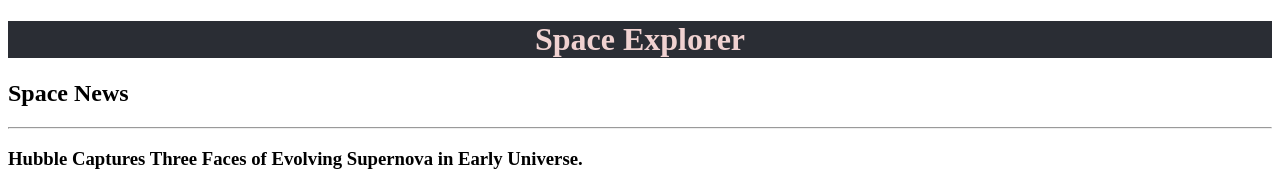
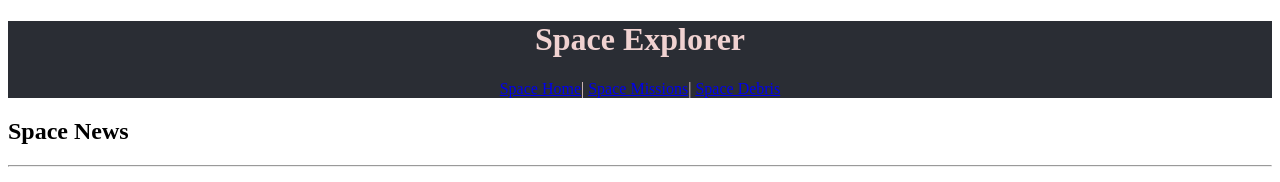
Before and after one commit to Gamervanya/Space_Explorer, a plain HTML site: page index.html in a window 1280 px wide. Shown: the top 182 px of the page. Drawn offline with Linux system fonts and the light colour scheme.

Commit message:
Update index.html

```diff
--- a/index.html
+++ b/index.html
@@ -13,6 +13,9 @@ Space-home
 <!--logo of the website 2A2D34 Gunmetal 6761A8 Dark blue grey F0D2D1 pale pink 82E0E0 middle blue green-->
 <h1> Space Explorer </h1>
 <nav>
+<a href="#">Space Home</a>|
+<a href="mission.html">Space Missions</a>|
+<a href="debris.html">Space Debris</a>
 </nav>
 </header>
 <main>
```
